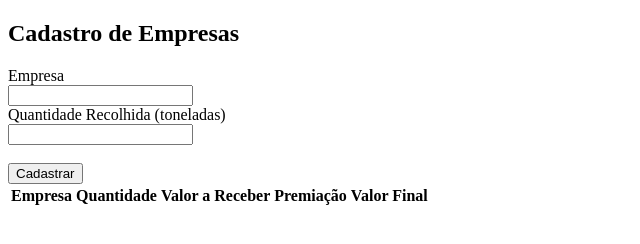
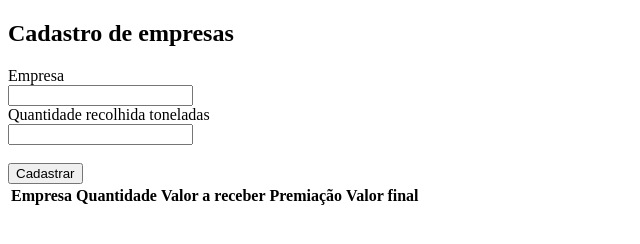
Before and after one commit to felipefaraujo14-hue/avalia-ao, a plain HTML site: page index.html in a window 1280 px wide. Shown: the full height of the page, 0-640 px from the left. Drawn offline with Linux system fonts and the light colour scheme.

Commit message:
correcao na tabela

```diff
--- a/index.html
+++ b/index.html
@@ -3,11 +3,11 @@
 <head>
     <meta charset="UTF-8">
     <meta name="viewport" content="width=device-width, initial-scale=1.0">
-    <title>Coleta de Resíduos</title>
+    <title>Coleta de resíduos</title>
 </head>
 <body>
 
-<h2>Cadastro de Empresas</h2>
+<h2>Cadastro de empresas</h2>
 
 <form id="formEmpresa">
 
@@ -16,7 +16,7 @@
 
     <br>
 
-    <label>Quantidade Recolhida (toneladas)</label><br>
+    <label>Quantidade recolhida toneladas</label><br>
 
     <input type="number"id="quantidade"required>
 
@@ -33,9 +33,9 @@
         <tr>
             <th>Empresa</th>
             <th>Quantidade</th>
-            <th>Valor a Receber</th>
+            <th>Valor a receber</th>
             <th>Premiação</th>
-            <th>Valor Final</th>
+            <th>Valor final</th>
         </tr>
 
     </thead>
```
